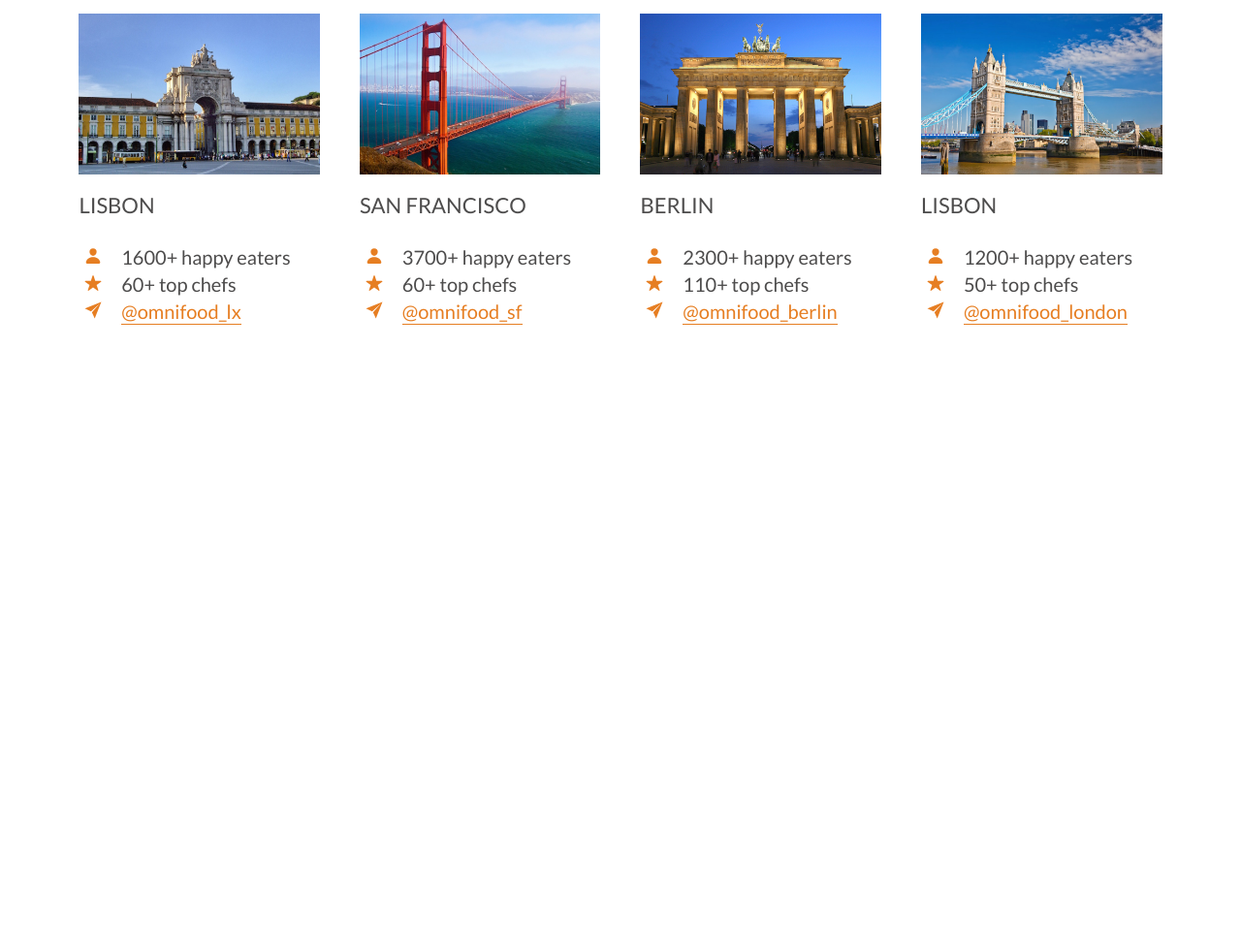
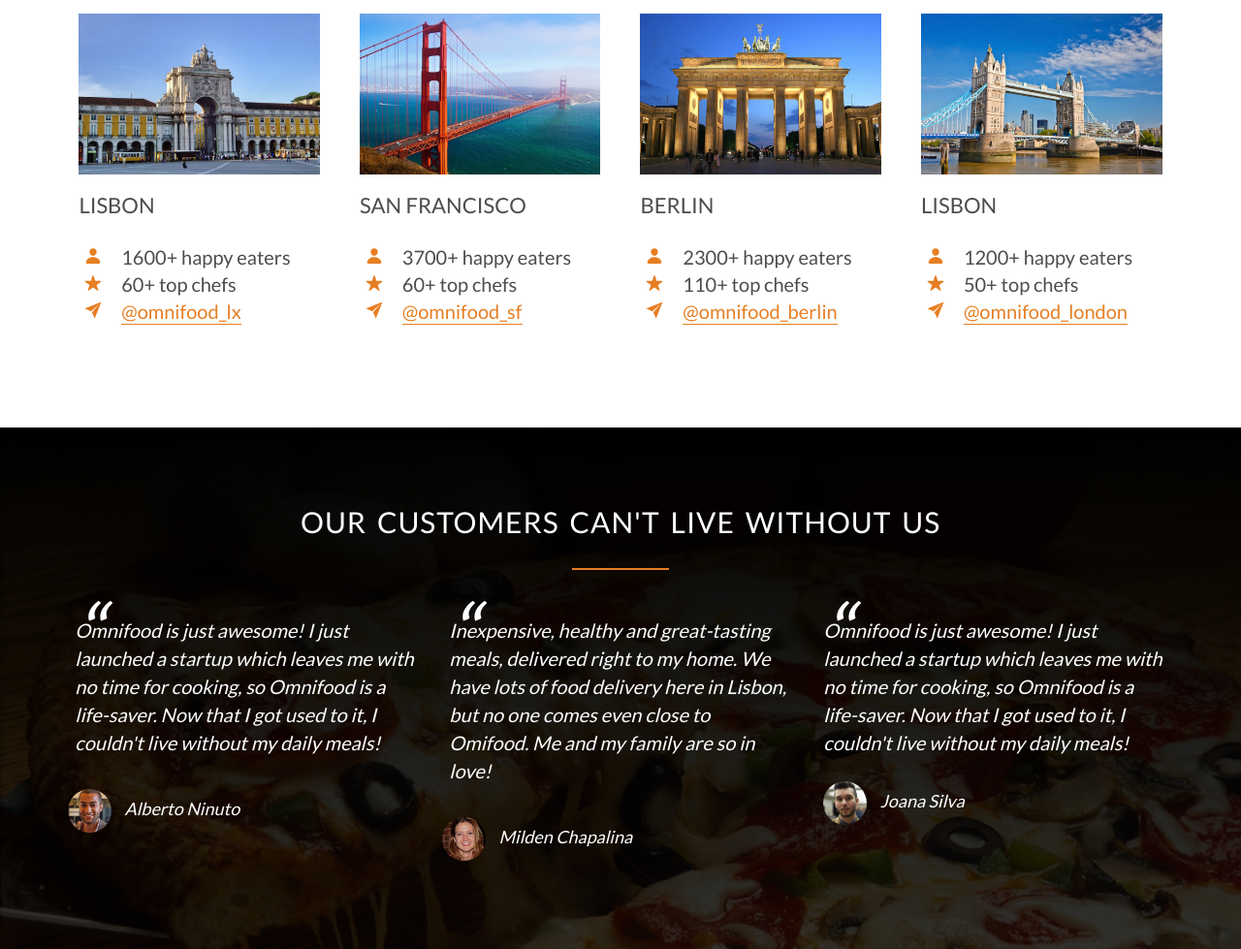
Before and after one commit to OlatunjiYso/foodie, a website: page public/index.html in a window 1280 px wide. Shown: the part 2912-3891 px from the top of the page at 97% size. Before the commit the page ends 3353 px from the top, so only its background shows below. Drawn offline with nearby package versions, Linux system fonts and the light colour scheme.

Commit message:
implement the user testimonials section

```diff
--- a/public/css/style.css
+++ b/public/css/style.css
@@ -134,6 +134,7 @@ h2:after {
 /* ---------Header--------------- */
 header {
   background-image: linear-gradient(rgba(0, 0, 0, 0.7), rgba(0, 0, 0, 0.7)), url(images/hero.jpg);
+  background-attachment: fixed;
   background-size: cover;
   background-position: center;
   height: 100vh;
@@ -279,9 +280,40 @@ a:visited {
   border-bottom: 1px solid #e67e22;
   transform: border-bottom 0.5s color 0.5s;
 }
-
 a:hover,
 a:active {
   color: #555;
   border-bottom: 1px solid transparent;
 }
+
+/*---- Testimonials ------*/
+.section-testimonials {
+  background-image: linear-gradient(rgb(0, 0, 0), rgba(0, 0, 0, 0.808)), url(images/back-customers.jpg);
+  background-size: cover;
+  color: white;
+  background-attachment: fixed;
+}
+blockquote {
+  padding: 2%;
+  font-style: italic;
+  line-height: 145%;
+  font-weight: lighter;
+  position: relative;
+}
+blockquote:before {
+  content: "\201C";
+  font-size: 400%;
+  display: block;
+  position: absolute;
+}
+cite {
+  font-size: 90%;
+  margin-top: 25px;
+  display: block;
+}
+cite img {
+  height: 45px;
+  border-radius: 50%;
+  vertical-align: middle;
+  margin-right: 10px;
+}
--- a/public/index.html
+++ b/public/index.html
@@ -238,6 +238,42 @@
     </div>
   </section>
 
+  <!--  SECTION TESTIMONIALS-->
+  <section class="section-testimonials">
+    <div class="row">
+      <h2> Our customers can't live without us </h2>
+    </div>
+    <div class="row">
+      <div class="col span-1-of-3">
+        <blockquote>
+          Omnifood is just awesome! I just launched a startup which leaves me with no time for cooking, so Omnifood is a life-saver. Now that I got used to it, I couldn't live without my daily meals!
+        </blockquote>
+        <cite>
+          <img src="images/customer-1.jpg">
+          Alberto Ninuto
+        </cite>
+      </div>
+      <div class="col span-1-of-3">
+        <blockquote>
+          Inexpensive, healthy and great-tasting meals, delivered right to my home. We have lots of food delivery here in Lisbon, but no one comes even close to Omifood. Me and my family are so in love!
+        </blockquote>
+        <cite>
+          <img src="images/customer-2.jpg">
+          Milden Chapalina
+        </cite>
+      </div>
+      <div class="col span-1-of-3">
+        <blockquote>
+          Omnifood is just awesome! I just launched a startup which leaves me with no time for cooking, so Omnifood is a life-saver. Now that I got used to it, I couldn't live without my daily meals!
+          <cite>
+            <img src="images/customer-3.jpg">
+            Joana Silva
+          </cite>
+        </blockquote>
+      </div>
+    </div>
+  </section>
+
   <script src="js/scripts.js"></script>
 </body>
 
```
Also changed, not shown: public/css/images/back-customers.jpg (renamed from public/images/back-customers.jpg).
